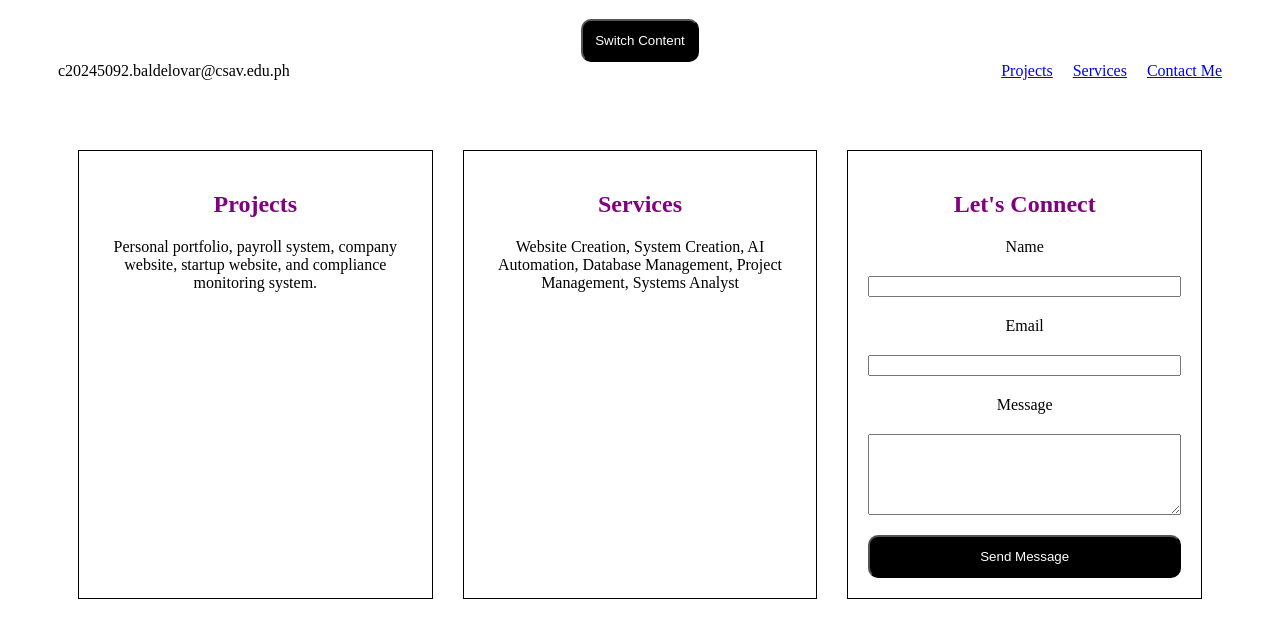
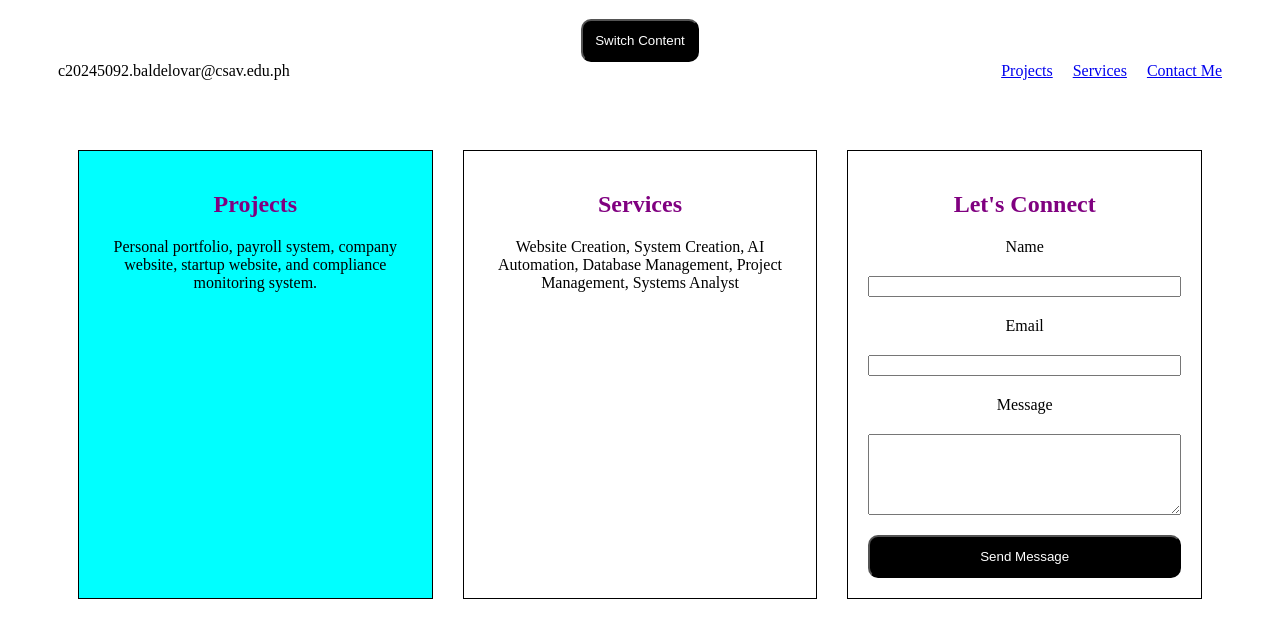
Before and after one commit to baldelovargian/baldelovargian, a plain HTML site: page index.html in a window 1280 px wide. Shown: the part 61-698 px from the top of the page. Drawn offline with Linux system fonts and the light colour scheme.

Commit message:
change MyProject bg to aqua

```diff
--- a/style.css
+++ b/style.css
@@ -31,6 +31,11 @@ min-width: 300px;
 border: 1px solid black;
 padding:  20px;
 }
+section[id ="projects"]{
+    background-color:  aqua
+}
+
+
 
 form{
     display: flex;
```
